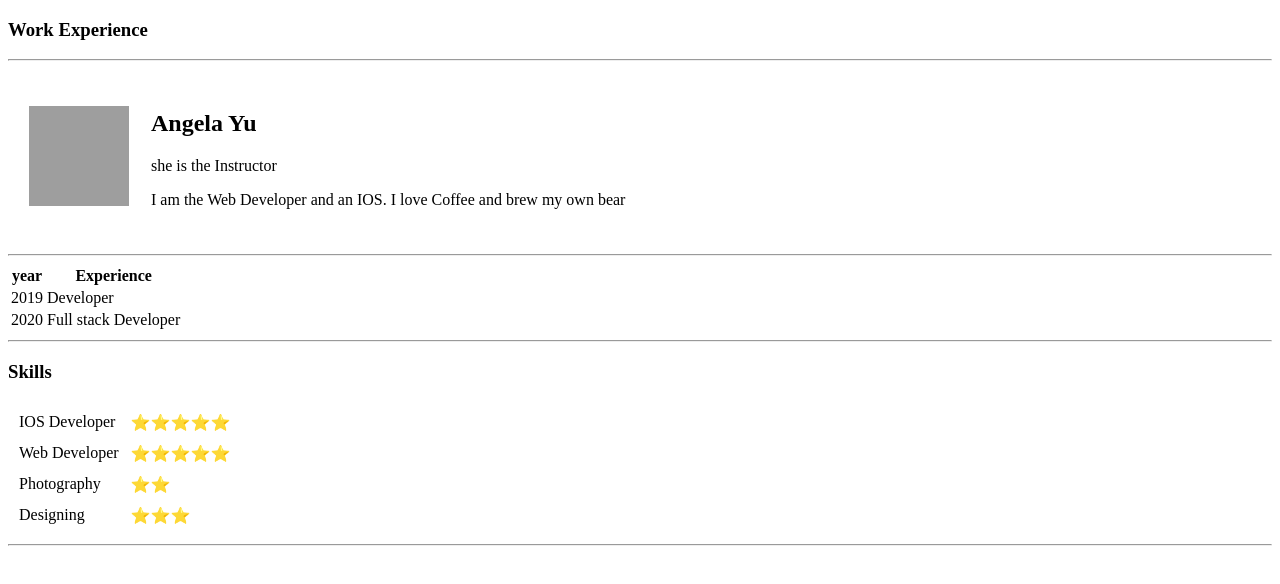
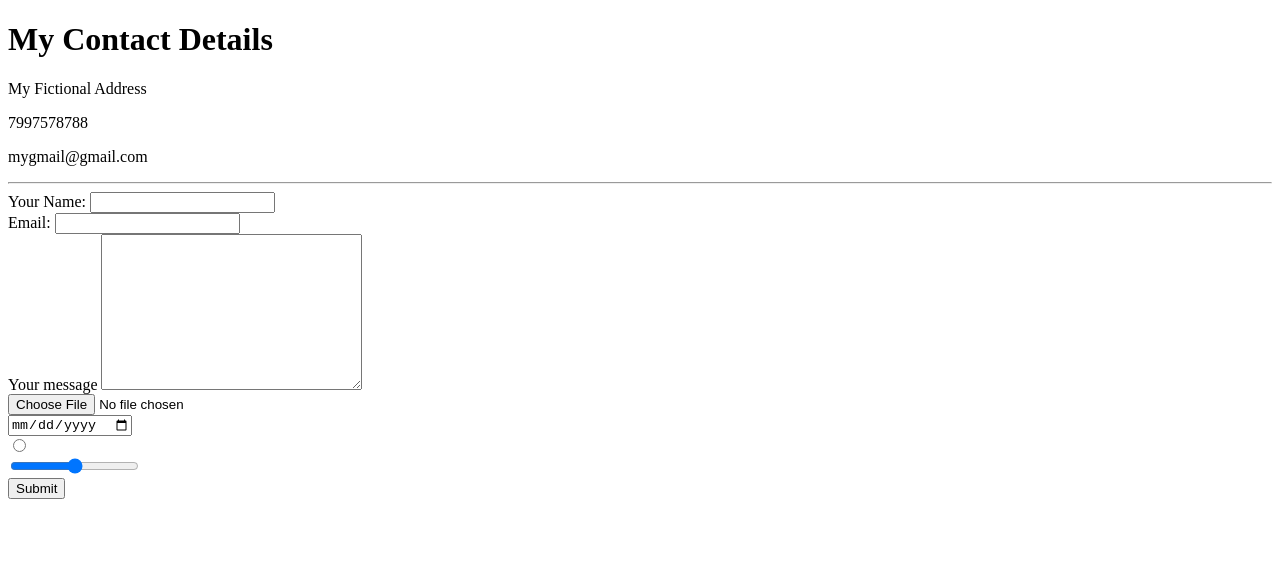
Before and after one commit to priyankamadishetty1888/CV, a plain HTML site: page index.html in a window 1280 px wide. Drawn offline with Linux system fonts and the light colour scheme; grey boxes are pictures that could not be loaded.

Commit message:
Add files via upload

```diff
--- a/index.html
+++ b/index.html
@@ -1,54 +1,28 @@
-<!doctype html>
+<!DOCTYPE html>
 <html>
-<title>Angela Yu</title>
+<head>
+    <meta charset="utf-8">
+    <title><form></title>
+</head>
 <body>
-    <h3>Work Experience</h3>
+    <h1>My Contact Details</h1>
+    <p>My Fictional Address</p>
+    <p>7997578788</p>
+    <p>mygmail@gmail.com</p>
     <hr>
-    <table cellspacing="20">
-        <tr>
-            <td><img src="https://cdn-images-1.medium.com/max/1200/1*8OkdLpw_7VokmSrzwXLnbg.jpeg"width="100"height="100 "></td>
-            <td><h2>Angela Yu</h2>
-            <p>she is the Instructor</p>
-            <p>I am the Web Developer and an IOS. I love Coffee and brew my own bear</p>
-            </td>
-        </tr>
-    </table>
-    <hr>
-    <table>
-        <tr>
-            <th>year</th>
-            <th>Experience</th>
-        </tr>
-        <tr>
-            <td>2019</td>
-            <td>Developer</td>
-        </tr>
-        <tr>
-            <td> 2020</td>
-            <td>Full stack Developer</td>
-        </tr>
-    </table>
-    <hr>
-    <h3>Skills</h3>
-    <table cellspacing="10 ">
-        <tr>
-           <td>IOS Developer</td>
-           <td>&#11088;&#11088;&#11088;&#11088;&#11088;</td>
-        </tr>
-        <tr>
-           <td>Web Developer</td>
-           <td>&#11088;&#11088;&#11088;&#11088;&#11088;</td>
-        </tr>
-        <tr>
-            <td>Photography</td>
-            <td>&#11088;&#11088;</td>
-        </tr>
-        <tr>
-            <td>Designing</td>
-            <td>&#11088;&#11088;&#11088;</td>
-        </tr>
-    </table>
-    <hr>
+    <form class="" action="firstpage.html" method="post">
+      <label>Your Name:</label>
+      <input type="text" name="" value=""><br>
+      <label>Email:</label>
+      <input type="Email" name="" value=""><br>
+      <label>Your message</label>
+      <textarea name="name" rows="10" cols="30"></textarea><br>
+      <input type="file" name=""value=""><br>
+      <input type="date"><br>
+      <input type="radio"><br>
+      <input type="range"><br>
+      <input type="submit">
 
+    </form>
 </body>
 </html>
```
Also changed, not shown: cv.html (added, +54 -0 lines).
